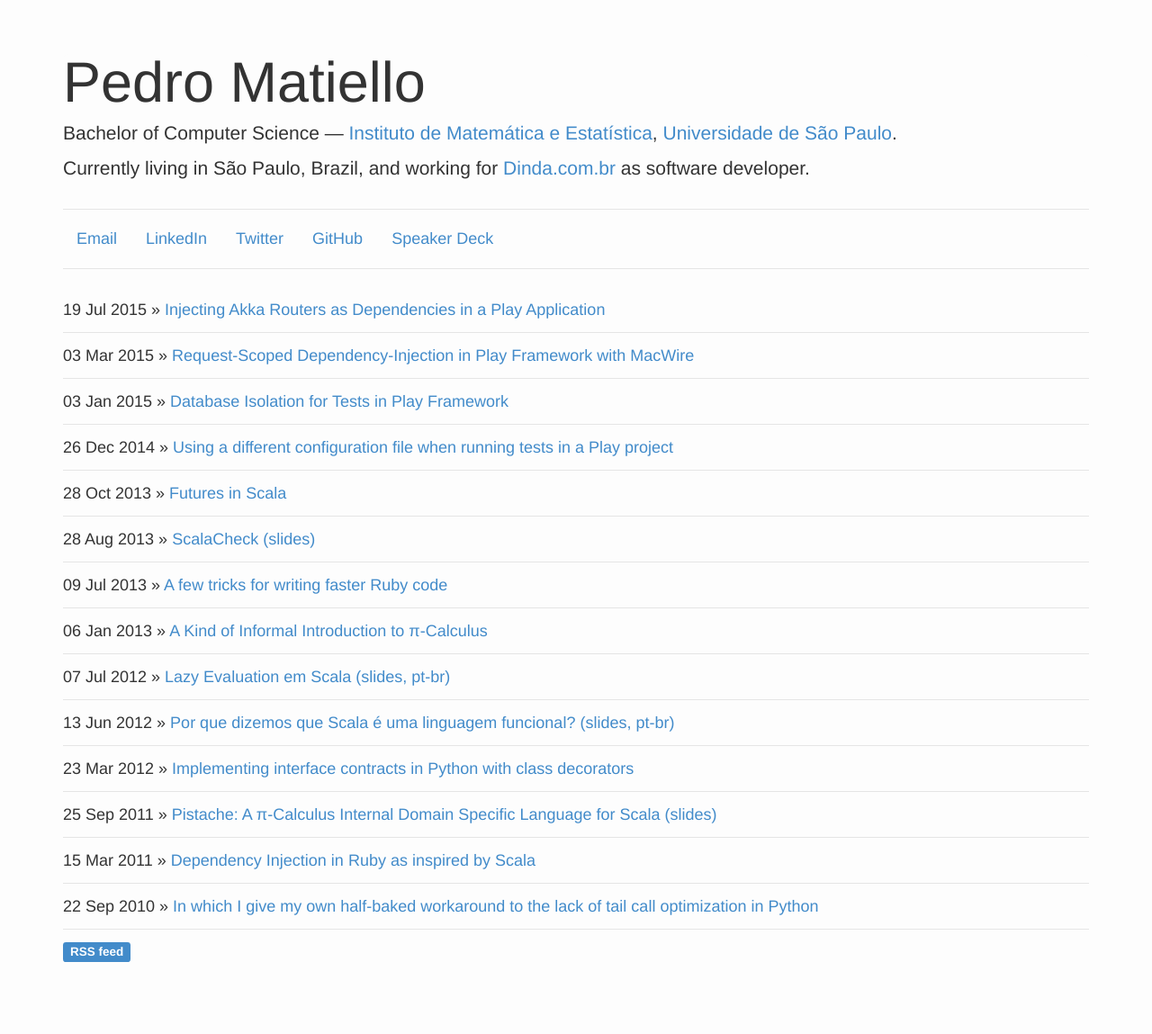
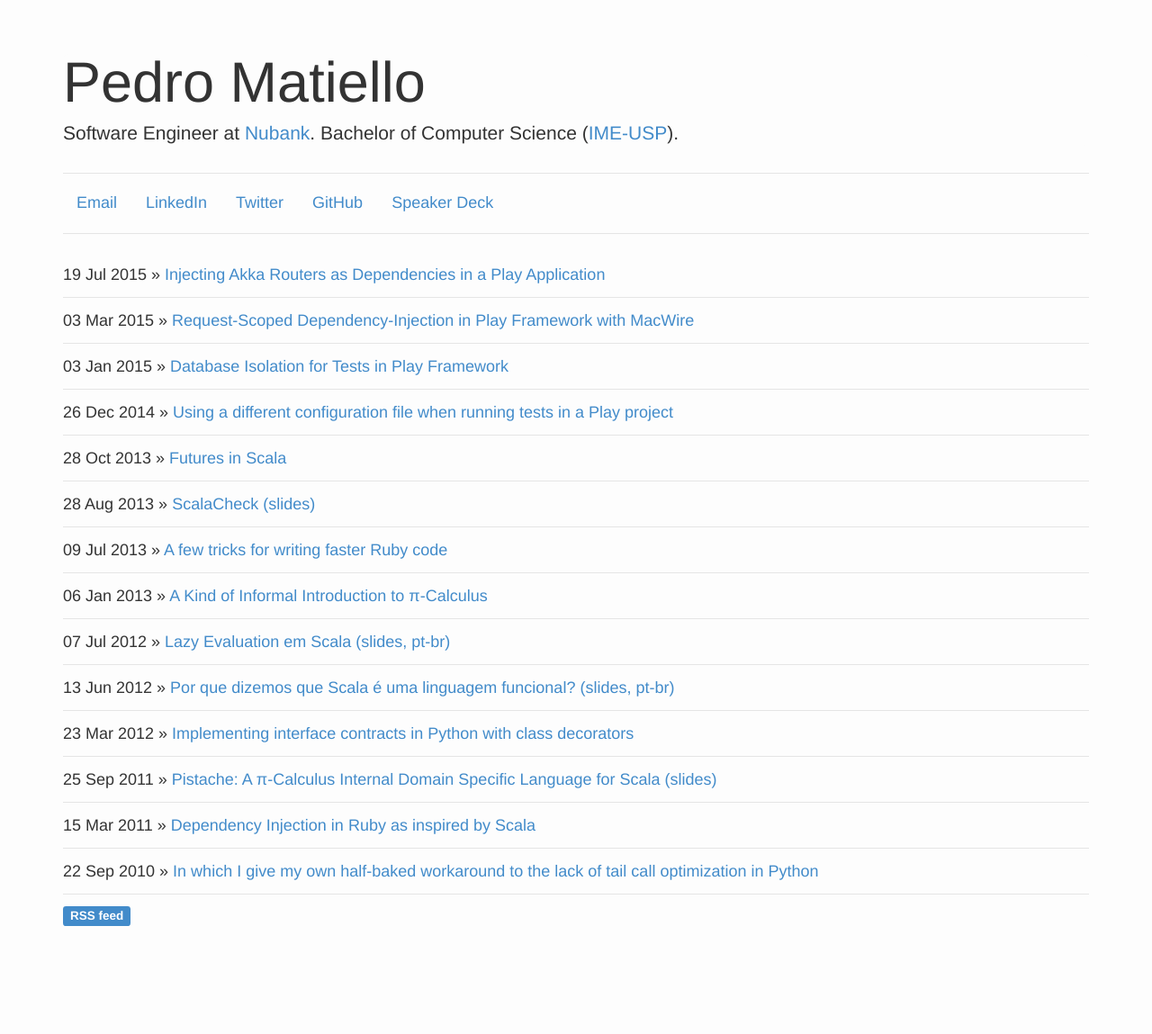
Before and after one commit to pmatiello/pmatiello.github.io, a Jekyll site: the page built from index.html, in a window 1280 px wide. Shown: the whole page at 90% size. Built offline with Jekyll 4.4.1, drawn with Linux system fonts in a browser that asks for light colours; Markdown is read by kramdown in place of the engine named in the settings; after the commit the page ends 1110 px from its top, so only the background shows below that.

Commit message:
Update summary.

```diff
--- a/index.html
+++ b/index.html
@@ -6,9 +6,8 @@ title: Pedro Matiello
 <div class="container">
   <div class="jumbotron profile-summary">
     <h1>Pedro Matiello</h1>
-    <p>Bachelor of Computer Science — <a href="http://www.ime.usp.br">Instituto de Matemática e Estatística</a>, <a href="http://www.usp.br/">Universidade de São Paulo</a>.</p>
-
-    <p>Currently living in São Paulo, Brazil, and working for <a href= "https://www.dinda.com.br/">Dinda.com.br</a> as software developer.</p>
+    <p>Software Engineer at <a href="https://www.nubank.com.br">Nubank</a>.
+      Bachelor of Computer Science (<a href="http://www.ime.usp.br">IME-USP</a>).</p>
   </div>
 
   <ul class="nav nav-pills links">
```
